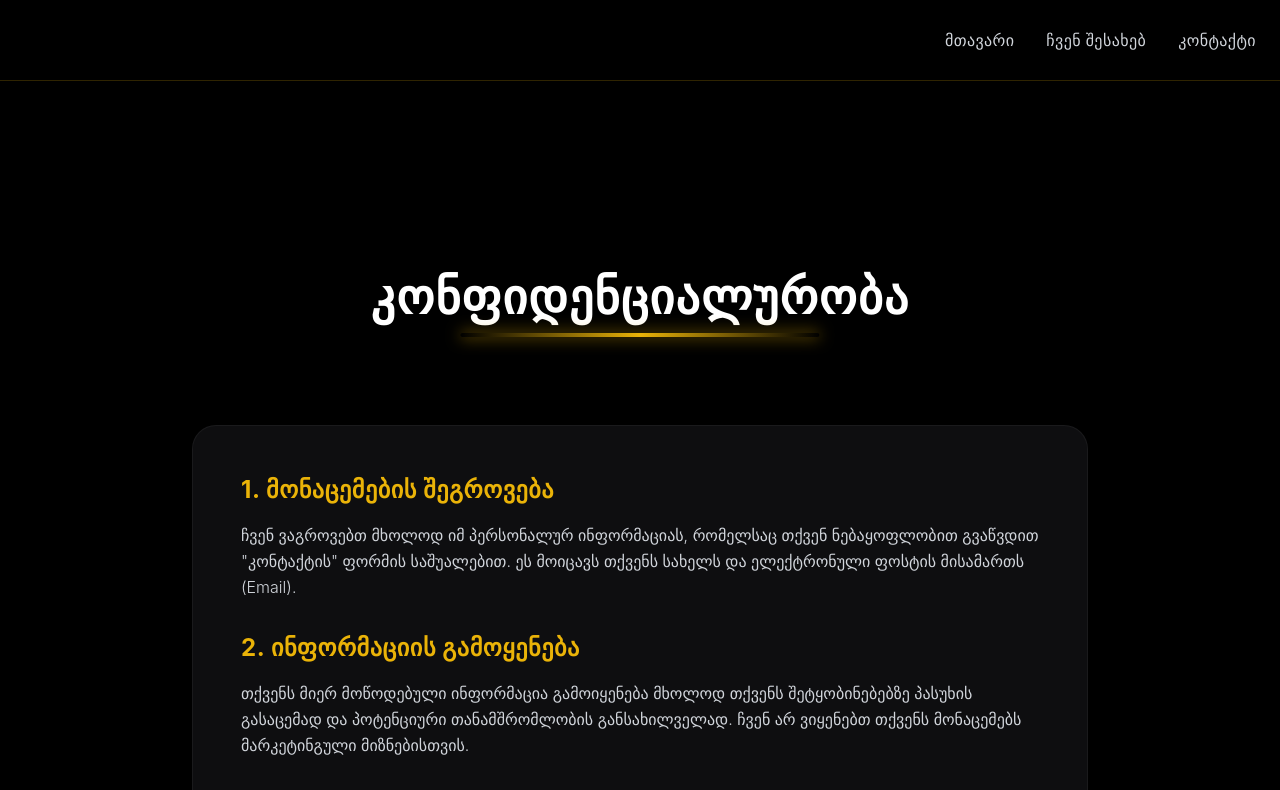
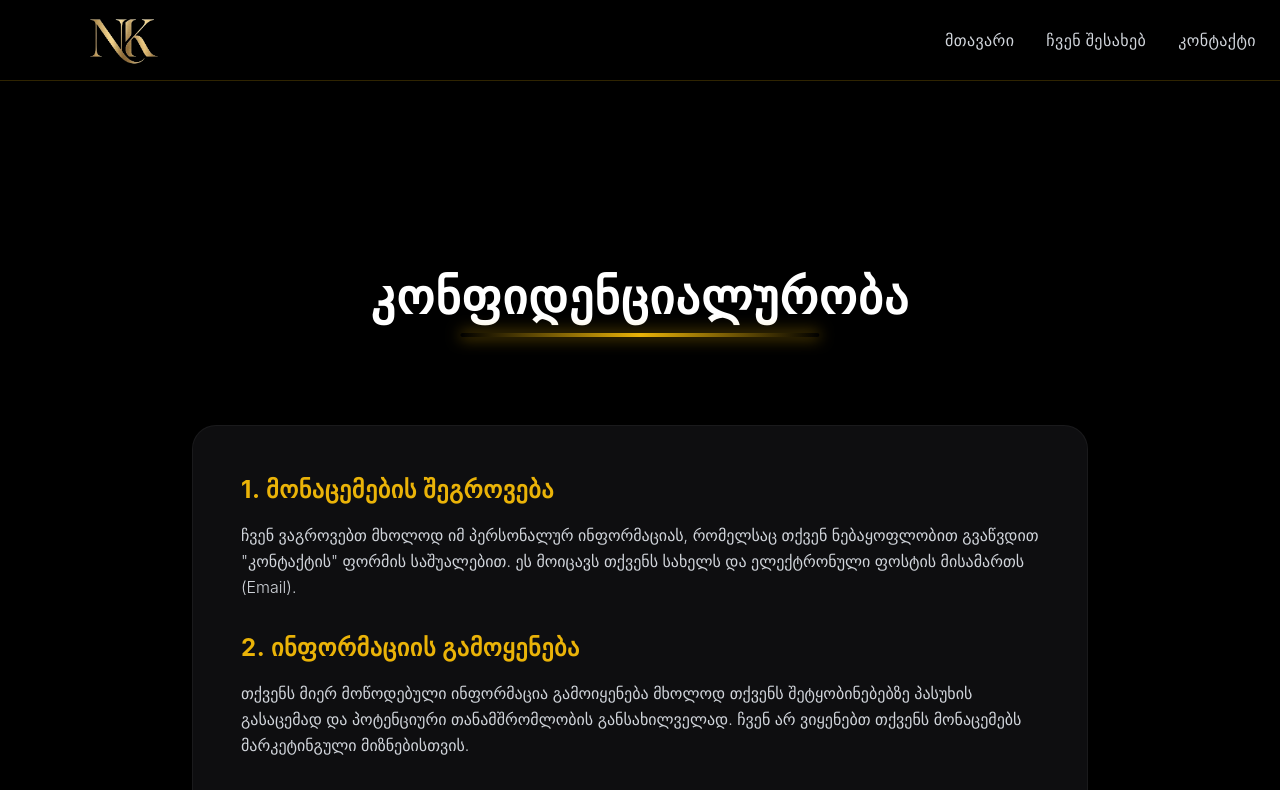
Before and after one commit to nikaia123/nika-kutchukhidze-portfolio, a React (Vite) app: page /Privacy in a window 1280 px wide. Shown: the top 790 px of the page. Built offline with nearby package versions, Linux system fonts and the light colour scheme.

Commit message:
add logo

```diff
--- a/src/components/Header.tsx
+++ b/src/components/Header.tsx
@@ -18,7 +18,8 @@ export const Header: React.FC<HeaderProps> = ({ links }) => {
   return (
     <header className="sticky top-0 z-50 bg-black/80 backdrop-blur-lg border-b border-yellow-500/20 w-full">
       <div className="max-w-7xl mx-auto px-6 h-20 flex items-center justify-between">
-        <div className="logo flex items-center">
+        <div className="logo flex items-center" >
+          <img src="src/assets/NK-removebg-preview.png" alt="logo" width={200} height={200} />
           <Link to="/" className="text-2xl font-extrabold text-transparent bg-clip-text bg-gradient-to-r from-yellow-400 to-amber-600 tracking-wider">
           </Link>
         </div>
```
